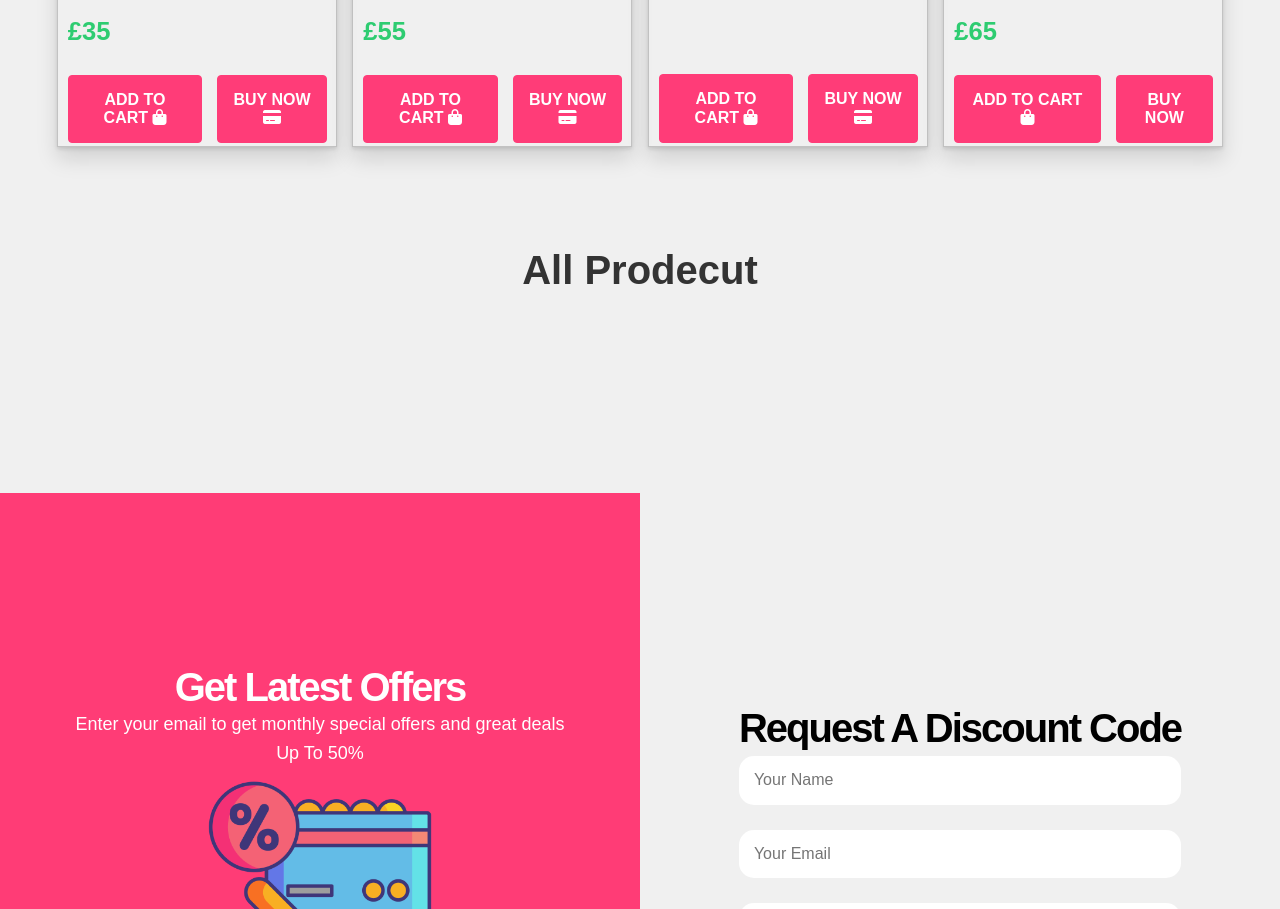
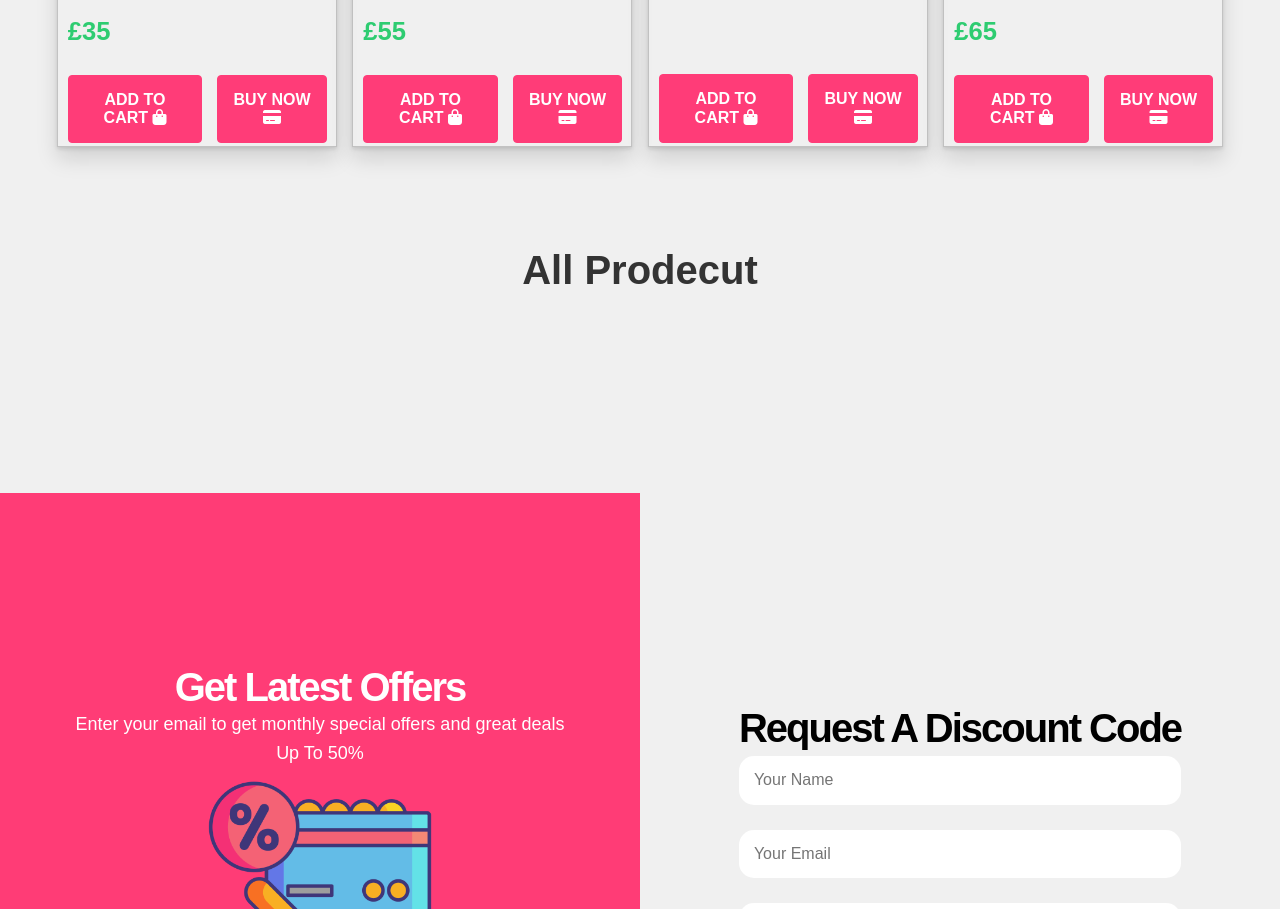
Before and after one commit to yousefabdallah171/3abk-cosmetics.store, a plain HTML site: page index.html in a window 1280 px wide. Shown: the part 2875-3784 px from the top of the page. Drawn offline with Linux system fonts and the light colour scheme; no server answers.

Commit message:
Update index.html

```diff
--- a/index.html
+++ b/index.html
@@ -460,7 +460,10 @@
                             <button onclick="addToCart('Hand Cream',65, 'images/pro8 65.jpeg')">
 
 
-                                <a href="checkout.html">Buy now</a>
+                                <a href="checkout.html">Buy now
+
+                                    <i class="fas fa-credit-card"></i>
+                                </a>
 
                             </button>
                         </div>
```
Lines whose indentation alone changed are shown as unchanged.
